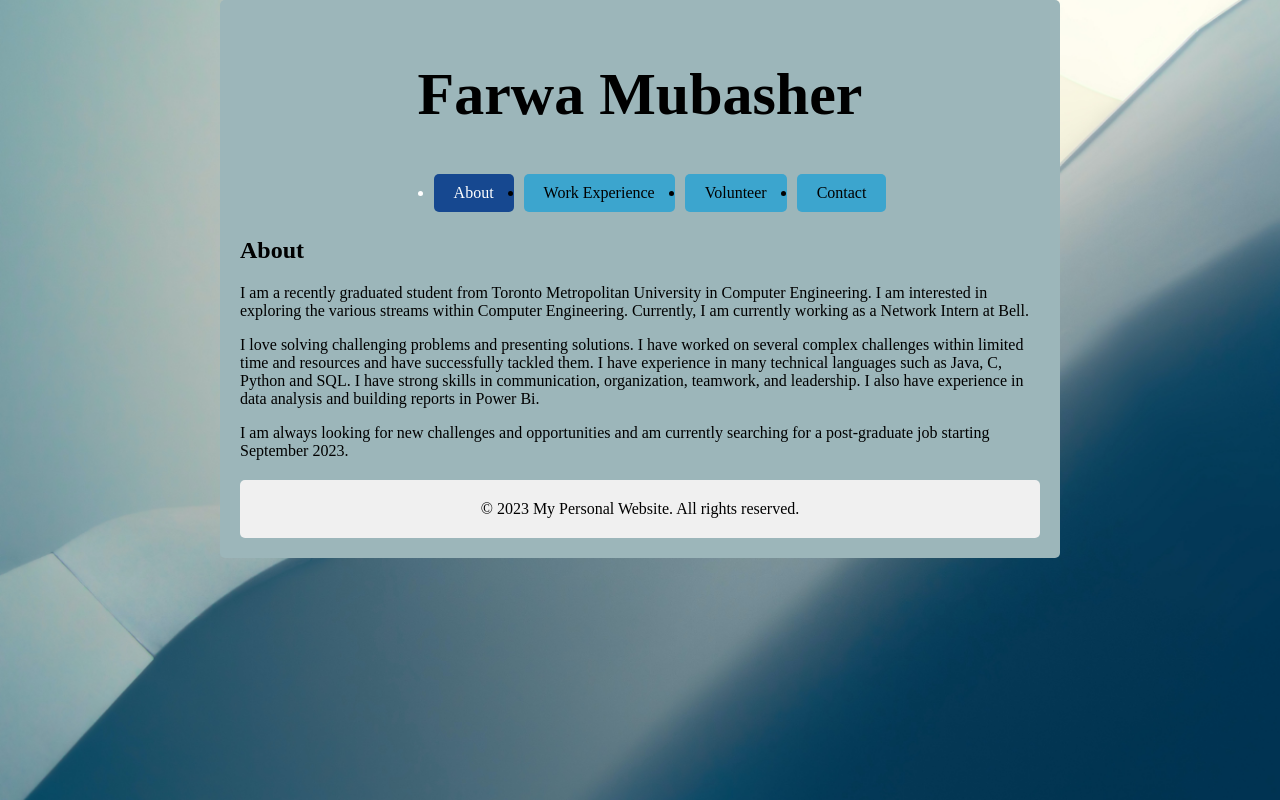
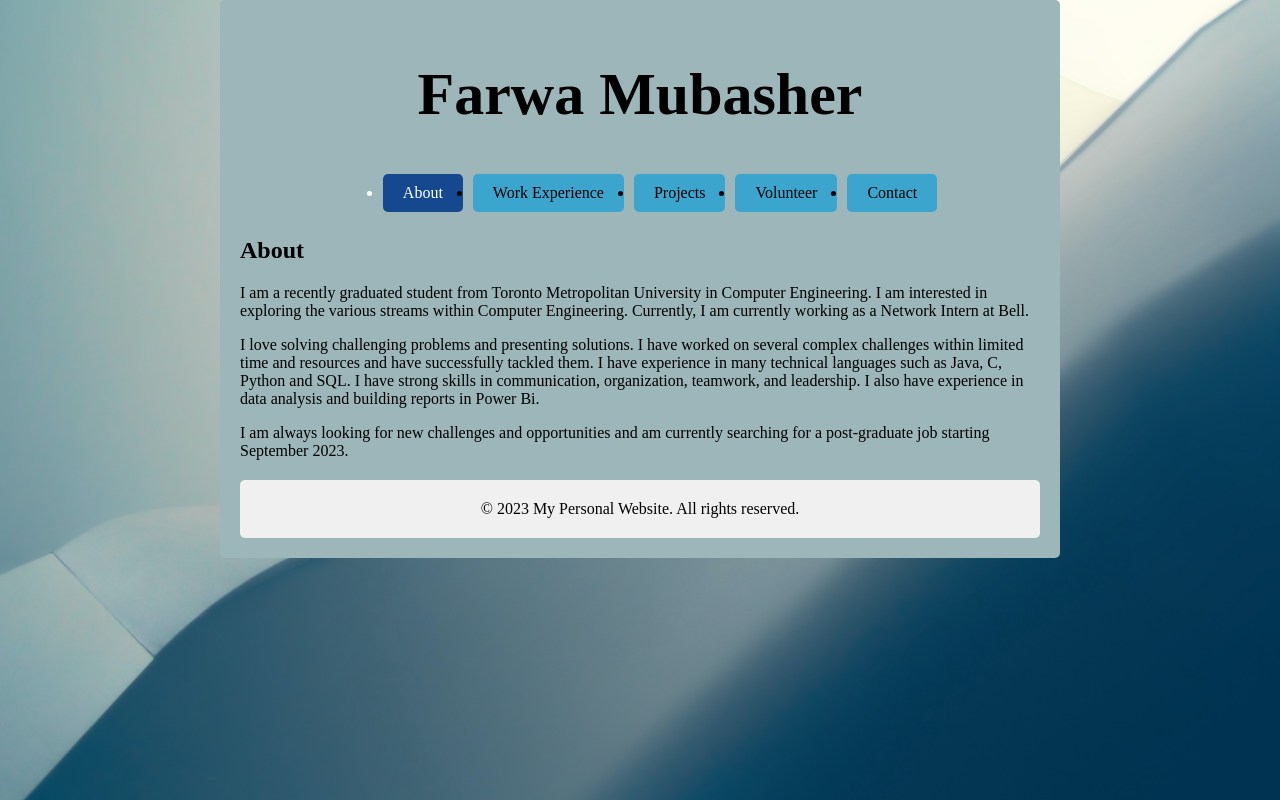
Before and after one commit to farwamubasher/farwamubasher, a React (Create React App) app: page / in a window 1280 px wide. Built offline with nearby package versions, Linux system fonts and the light colour scheme.

Commit message:
Added Projects

```diff
--- a/src/App.js
+++ b/src/App.js
@@ -6,6 +6,7 @@ import TabAbout from './TabAbout';
 import TabWorkExperience from './TabWorkExperience';
 import TabVolunteer from './TabVolunteer';
 import TabContact from './TabContact';
+import TabProjects from './TabProjects';
 
 const App = () => {
   const [activeTab, setActiveTab] = useState(0);
@@ -23,6 +24,7 @@ const App = () => {
             <TabList className="tab-list">
               <Tab className="tab">About</Tab>
               <Tab className="tab">Work Experience</Tab>
+              <Tab className="tab">Projects</Tab>
               <Tab className="tab">Volunteer</Tab>
               <Tab className="tab">Contact</Tab>
             </TabList>
@@ -37,11 +39,15 @@ const App = () => {
               <TabWorkExperience />
             </TabPanel>
             <TabPanel>
+              <TabProjects />
+            </TabPanel>
+            <TabPanel>
               <TabVolunteer />
             </TabPanel>
             <TabPanel>
               <TabContact />
             </TabPanel>
+
           </Tabs>
         </div>
         <footer>© 2023 My Personal Website. All rights reserved.</footer>
--- /dev/null
+++ b/src/TabProjects.js
@@ -0,0 +1,20 @@
+import React from 'react';
+
+const TabProjects = () => {
+  return (
+    <div>
+    <h2>Projects</h2>
+    <div className="projects">
+        <h3>Ryerson Engineering Competition</h3>
+        <p>Junior Design</p>
+        <p>Nov 2019 - Nov 2019</p>
+        <p>Toronto, Ontario, Canada</p>
+        <ul>
+          <li>Collaborated with a group of four engineering students to design a vertical garden for farmers that maximizes the water usage, is cost-efficient, and is sustainable. Presented the working design to judges leading to achieving 3rd position in a junior design</li>
+        </ul>
+      </div>
+    </div>
+  );
+};
+
+export default TabProjects;
```
